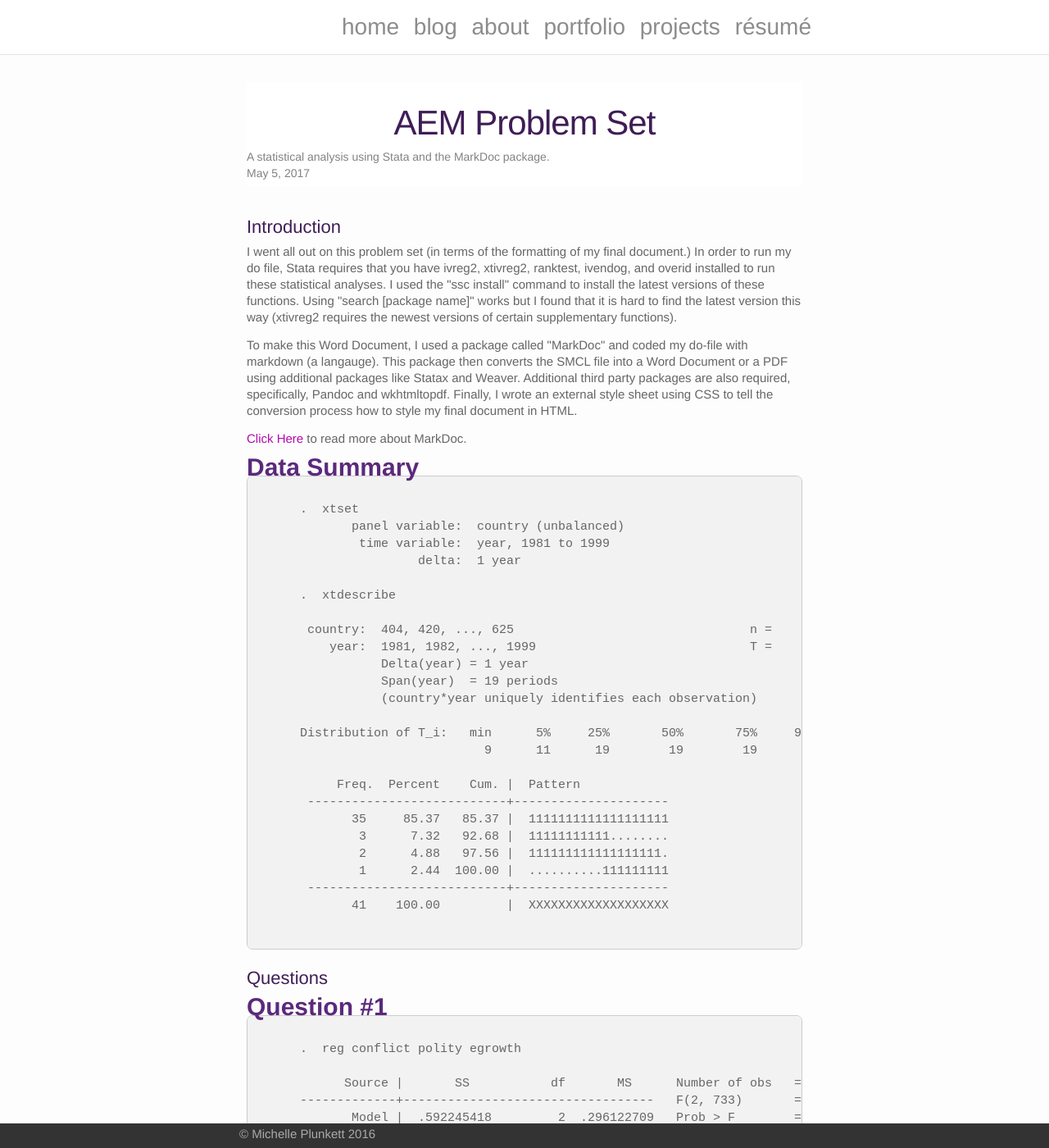
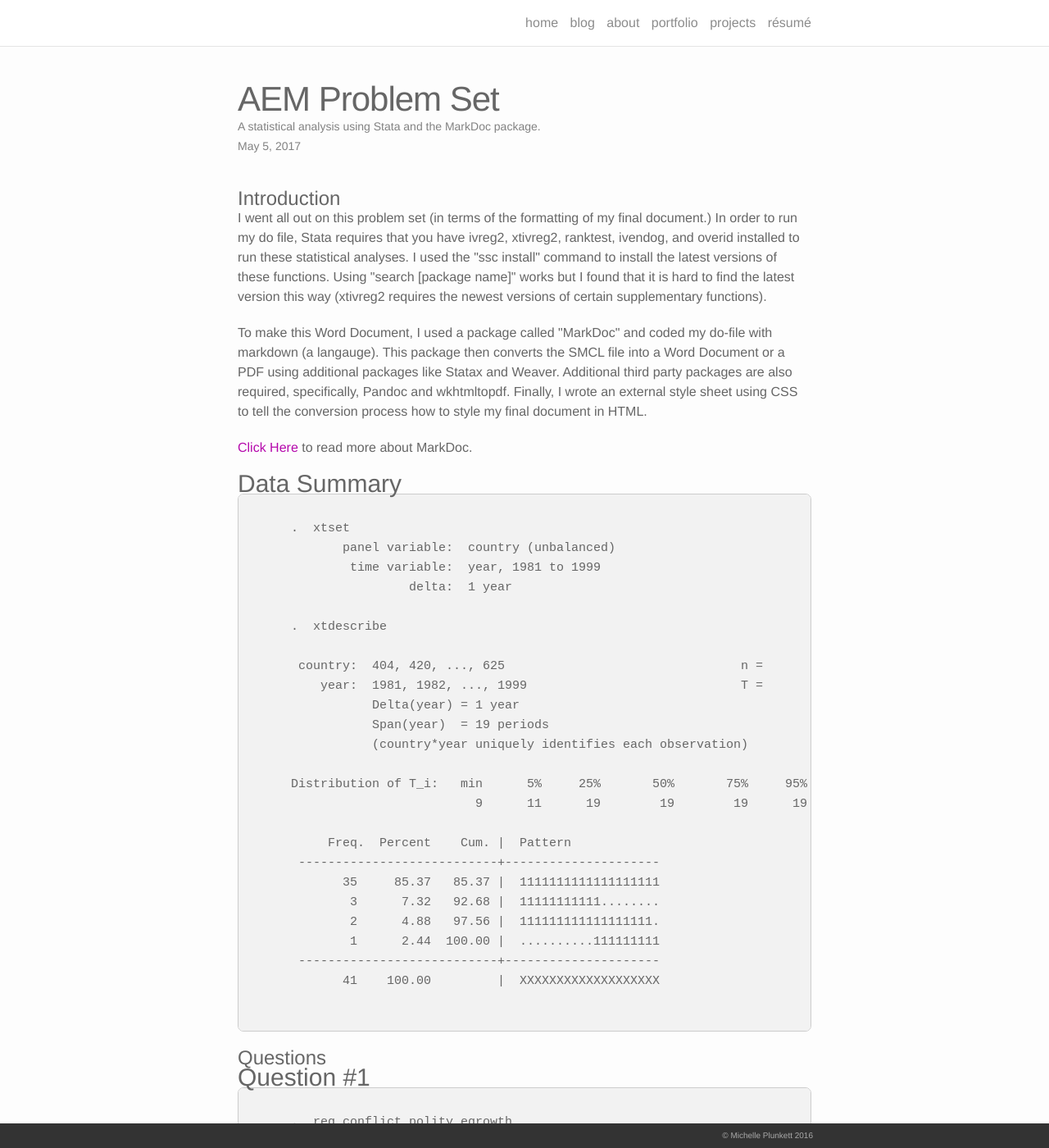
Before and after one commit to michelleplunkett/michelleplunkett.github.io, a Jekyll site: the page built from _portfolio/aem-problem-set-4.html, in a window 1280 px wide and 1400 px high. Shown: the whole window at 82% size. Built offline with Jekyll 4.4.1, drawn with Linux system fonts in a browser that asks for light colours; nearby versions of some CDN libraries.

Commit message:
Update aem-problem-set-4.html

```diff
--- a/_portfolio/aem-problem-set-4.html
+++ b/_portfolio/aem-problem-set-4.html
@@ -6,140 +6,6 @@
 ---
 
 <style type="text/css">
-
-body {
-        margin: auto;
-        font-family: ;
-        font-size: 14px;
-        max-width: 778px;
-        }
-header {
-        font-size:28px;
-        padding-bottom:5px;
-        margin:0;
-        padding-top:5px;
-        font-family: ;
-        background-color:white;
-        color: #3f1d56;
-        text-align:center;
-        display:block;
-        }
-
-ul {    list-style:circle;
-        margin-top:0;
-        margin-bottom:0;
-        }
-
-div ul a {
-        color:black;
-        text-decoration:none;
-        }
-
-div ul {
-        list-style: none;
-        margin: 0px 0 10px -15px;
-        padding-left:15px;
-        }
-
-div ul li {
-        font-weight:bold;
-        margin-top:20px;
-        }
-
-div ul li ul li {
-        font-weight: normal;
-        margin-left:20px;
-        margin-top:5px;
-        }
-
-div ul li ul li ul li {
-        font-weight: normal;
-        font-style:none;
-        margin-top:5px;
-        }
-
-div ul li ul li ul li ul li {
-        font-weight: normal;
-        font-style:italic;
-        margin-top:5px;
-        }
-
-img {
-        margin: 5px 0 5px 0;
-        padding: 0px;
-        cursor:-webkit-zoom-in;
-        cursor:-moz-zoom-in;
-        display:inline-block;
-        text-align: left;
-        clear: both;
-        }
-
-h1, h1 > a, h1 > a:link {
-        margin:24px 0px 10px 0px;
-        padding: 0;
-        font-family: ;
-        color:#3f1d56;
-        font-size: 22px;
-        }
-
-h1 > a:hover, h1 > a:hover{
-color:#345A8A;
-}
-
-h2, h2 > a, h2 > a, h2 > a:link {
-        margin:14px 0px 10px 0px;
-        padding: 0;
-        font-family: ;
-        color:#5a297c;
-        font-size: 18px;
-        font-weight:bold;
-        }
-
-h3, h3 > a,h3 > a, h3 > a:link,h3 > a:link {
-        margin:14px 0px 0px 0px;
-        padding: 0;
-        font-family: ;
-        color:#5a297c;
-        font-size: 14px;
-        font-weight:bold;
-        }
-
-h4 {
-        margin:10px 0px 0px 0px;
-        padding: 0;
-        font-family: ;
-        font-size: 14px;
-        color:#4F81BD;
-        font-weight:bold;
-        font-style:italic;
-        }
-
-h5  {
-        font-family: ;
-        font-size: 14px;
-        font-weight:normal;
-        color:#4F81BD;
-        }
-
-h6  {
-        font-size:14px;
-        font-family: ;
-        font-weight:normal;
-        font-style:italic;
-        color:#4F81BD;
-        }
-
-p {
-        font-family: ;
-        font-weight:normal;
-        font-size:15px;
-        line-height:16px;
-        line-height: 20px;
-        text-align:justify;
-        text-align: left;
-        text-justify:inter-word;
-        margin:0 0 14px 0;
-        }
 
 .code {
         white-space:pre;
@@ -192,12 +58,6 @@
     background-color: #F8F8F8;
     background: transparent;
     padding: 0;
-}
-
-.date {
-        font-family: ;
-        font-weight:normal;
-        font-size:16px;
 }
 </style>
 
```
